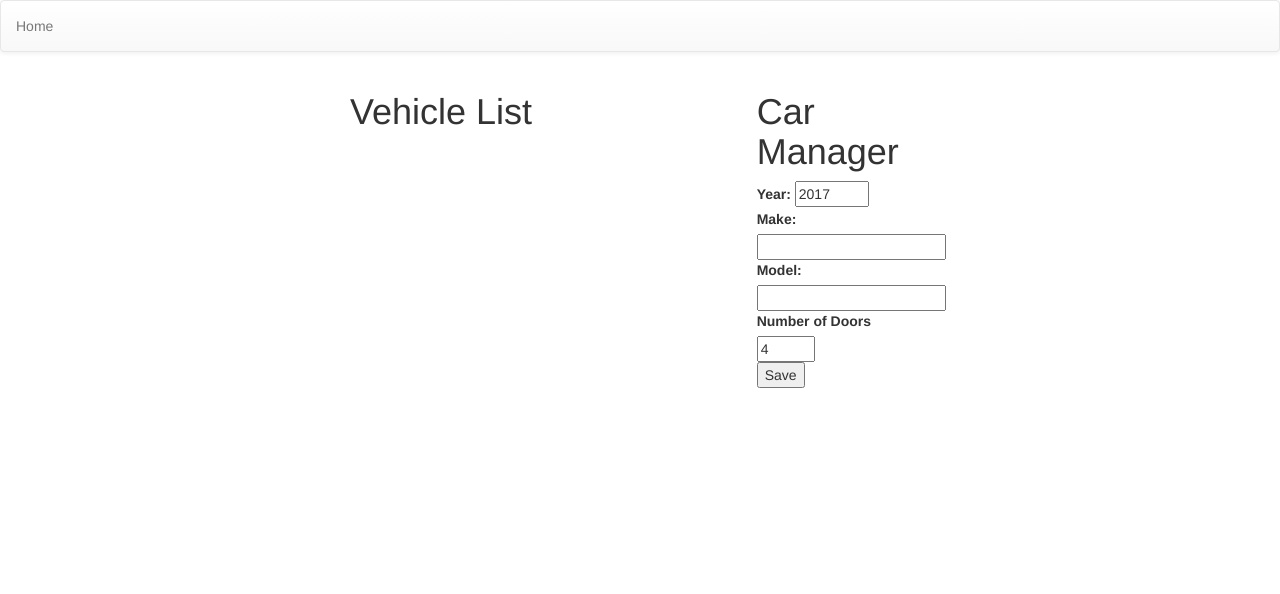
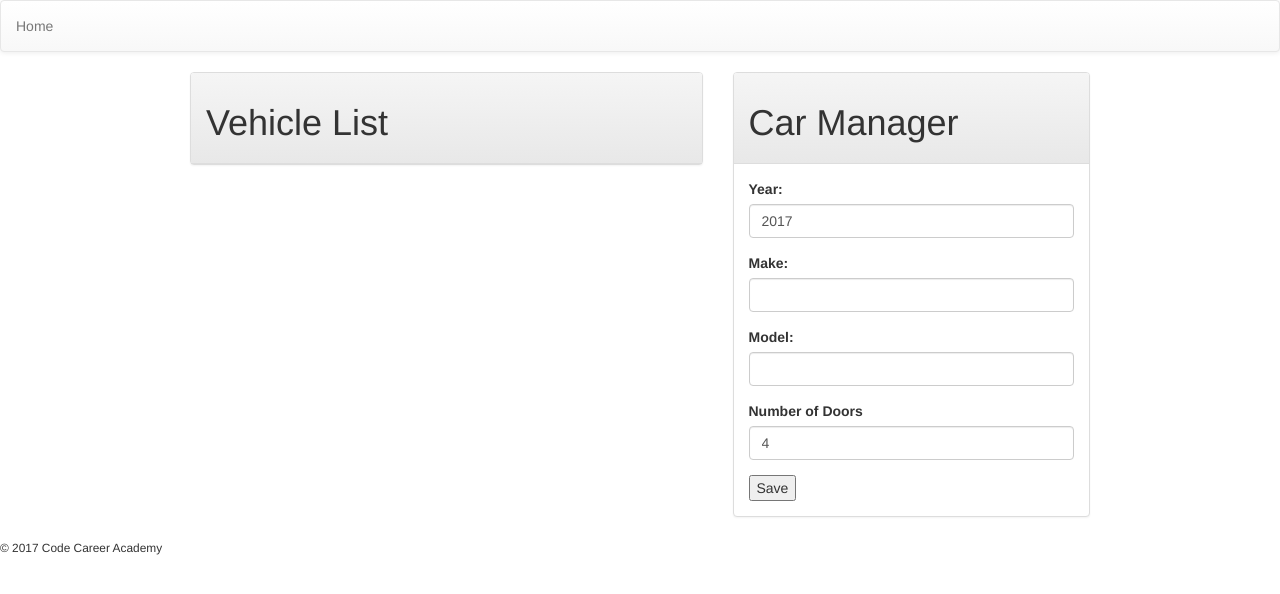
Before and after one commit to jeffa00/oopFormDemo, a plain HTML site: page index.html in a window 1280 px wide. Drawn offline with nearby package versions, Linux system fonts and the light colour scheme.

Commit message:
First pass on UI complete.

```diff
--- a/css/styles.css
+++ b/css/styles.css
@@ -1,3 +1,7 @@
 .half-width {
     width: 50%;
 }
+
+.three-quarter-width {
+    width: 75%;
+}
--- a/index.html
+++ b/index.html
@@ -20,23 +20,30 @@
                 </ul>
             </nav>
         </header>
-        <div class="half-width center-block container">
-            <aside class="col-md-8">
-                <div id="vehicle-list-panel">
+        <div class="three-quarter-width center-block container">
+            <aside class="col-md-7">
+                <div id="vehicle-list-panel" class="panel panel-default">
+                    <div class="panel-heading">
                         <h1>Vehicle List</h1>
-                    <ul id="vehicle-list"></ul>
+                    </div>
+                    <ul id="vehicle-list" class="list-group">
+                    </ul>
                 </div>
             </aside>
-            <main class="col-md-4">
+            <main class="col-md-5">
+                <div class="panel panel-default">
+                    <div class="panel-heading">
                         <h1>Car Manager</h1>
+                    </div>
+                    <div class="panel-body">
                         <form action="http://formreflector.azurewebsites.net/form-reflector/" method="POST">
-                    <div>
+                            <div class="form-group">
                                 <label for="car-year">Year:</label>
-                        <input type="number" id="car-year" name="model-year" min="1900" max="2019" value="2017" required>
+                                <input type="number" id="car-year" name="model-year" min="1900" max="2019" value="2017" class="form-control" required>
                             </div>
-                    <div>
+                            <div class="form-group">
                                 <label for="car-make">Make:</label>
-                        <input type="text" id="car-make" name="manufacturer" list="make-list" required>
+                                <input type="text" id="car-make" name="manufacturer" list="make-list" class="form-control" required>
 
                                 <datalist id="make-list">
                                     <label for="suggestion">or pick a make</label>
@@ -44,21 +51,34 @@
                                         <option value="Ford">Ford</option>
                                         <option value="Chevrolet">Chevrolet</option>
                                         <option value="Kia">Kia</option>
+                                        <option value="Toyota">Toyota</option>
                                     </select>
                                 </datalist>
                             </div>
-                    <div>
+                            <div class="form-group">
                                 <label for="car-model">Model:</label>
-                        <input type="text" id="car-model" name="manufacturer-model" required>
+                                <input type="text" id="car-model" name="manufacturer-model" class="form-control" required>
                             </div>
-                    <div>
+                            <div class="form-group">
                                 <label for="car-doors">Number of Doors</label>
-                        <input type="number" id="car-doors" name="number-of-doors" min="1" max="23" value="4" required>
+                                <input type="number" id="car-doors" name="number-of-doors" min="1" max="23" value="4" class="form-control" required>
                             </div>
 
                             <button type="submit" id="save-button">Save</button>
                         </form>
+                    </div>
+                </div>
             </main>
         </div>
+        <footer>
+            <small>&copy; 2017 Code Career Academy</small>
+        </footer>
+        <!-- Latest compiled and minified JavaScript -->
+        <script
+            src="https://code.jquery.com/jquery-3.1.1.min.js"
+            integrity="sha256-hVVnYaiADRTO2PzUGmuLJr8BLUSjGIZsDYGmIJLv2b8="
+            crossorigin="anonymous"></script>
+        <script src="https://maxcdn.bootstrapcdn.com/bootstrap/3.3.7/js/bootstrap.min.js" integrity="sha384-Tc5IQib027qvyjSMfHjOMaLkfuWVxZxUPnCJA7l2mCWNIpG9mGCD8wGNIcPD7Txa" crossorigin="anonymous"></script>
+        <script src="/js/carManager.js"></script>
     </body>
 </html>
```
Lines whose indentation alone changed are shown as unchanged.
